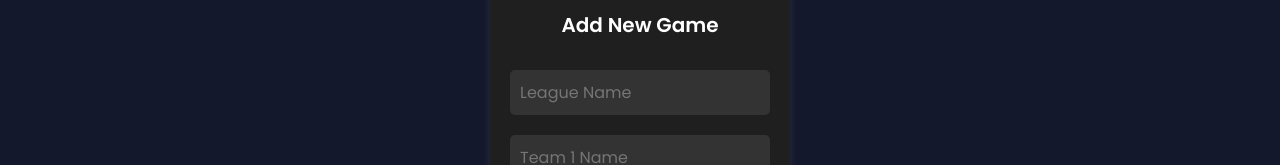
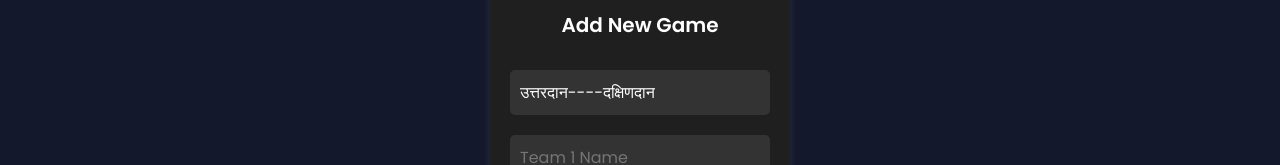
Before and after one commit to bhupeshkhedikar/patbet, a React (Create React App) app: page /admin in a window 1280 px wide. Shown: the part 576-741 px from the top of the page. Built offline with nearby package versions, Linux system fonts and the light colour scheme; no server answers; the database is empty.

Commit message:
added games

```diff
--- a/src/components/Admin/ManageGames.js
+++ b/src/components/Admin/ManageGames.js
@@ -29,7 +29,7 @@ const ManageGames = () => {
   const [isManualUpdate, setIsManualUpdate] = useState(false);
   const [errorMessage, setErrorMessage] = useState("");
   const [newGame, setNewGame] = useState({
-    league: "",
+    league: "उत्तरदान----दक्षिणदान",
     team1: {
       name: "",
       logo: "https://i.ibb.co/gM8dM9Nt/Screenshot-2025-01-29-215509-removebg-preview.png",
--- a/src/components/BetNowModal.js
+++ b/src/components/BetNowModal.js
@@ -18,7 +18,7 @@ const BetNowModal = ({ isOpen, onClose, team1, team2, gameId }) => {
   const [walletBalance, setWalletBalance] = useState(0);
   const [isLoading, setIsLoading] = useState(false);
   const navigate = useNavigate();
-  const multipliers = [2, 3, 4, 5];
+  const multipliers = [2];
   const user = auth.currentUser;
 
   useEffect(() => {
--- a/src/styless.css
+++ b/src/styless.css
@@ -305,6 +305,7 @@ body {
   }
 
   .team-btn {
+    margin: 5px;
     background: #2C3154;
     color: white;
     padding: 10px;
```
